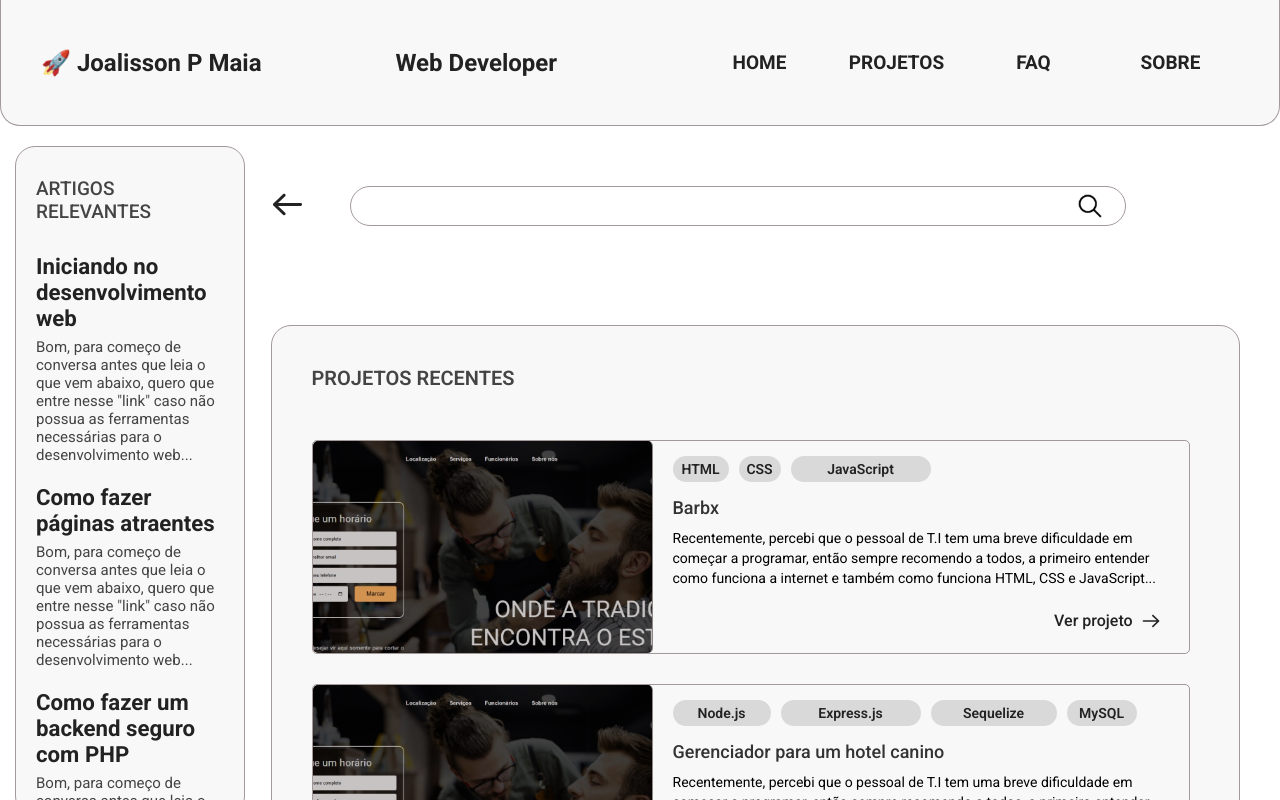
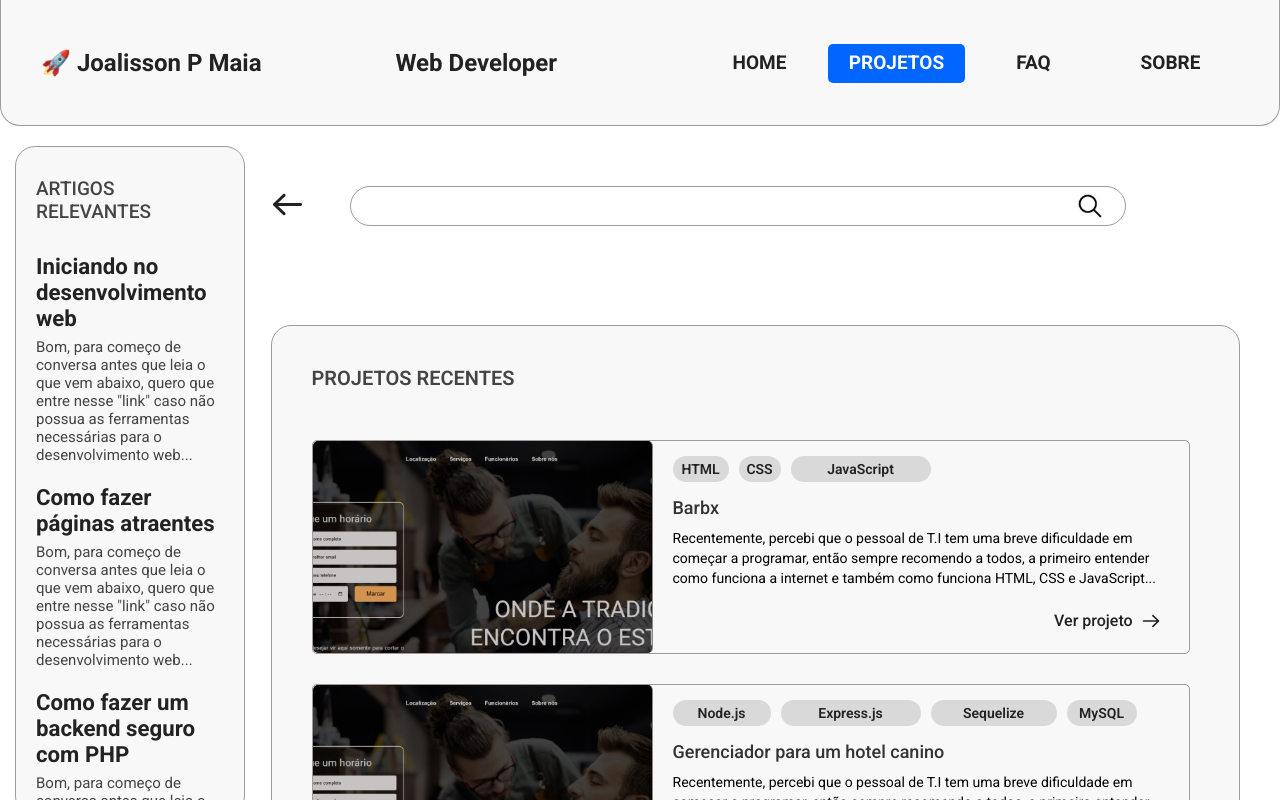
Before and after one commit to Namibo06/portifolio-atual-angular, an Angular app: page /projetos in a window 1280 px wide. Shown: the top 800 px of the page. Built offline with nearby package versions, Linux system fonts and the light colour scheme.

Commit message:
refactor: update path of the route

```diff
--- a/src/app/shared/header/header/header.component.html
+++ b/src/app/shared/header/header/header.component.html
@@ -12,7 +12,7 @@
             <button type="button">HOME</button>
         </a>
 
-        <a [routerLink]="['/projects']" routerLinkActive="active__link__header" (click)="activedLink('project')">
+        <a [routerLink]="['/projetos']" routerLinkActive="active__link__header" (click)="activedLink('project')">
             <button type="button" >PROJETOS</button>
         </a>
 
@@ -20,7 +20,7 @@
             <button type="button" >FAQ</button>
         </a>
 
-        <a [routerLink]="['/about']" routerLinkActive="active__link__header" (click)="activedLink('about')">
+        <a [routerLink]="['/sobre']" routerLinkActive="active__link__header" (click)="activedLink('about')">
             <button type="button">SOBRE</button>
         </a>
     </nav>
```
